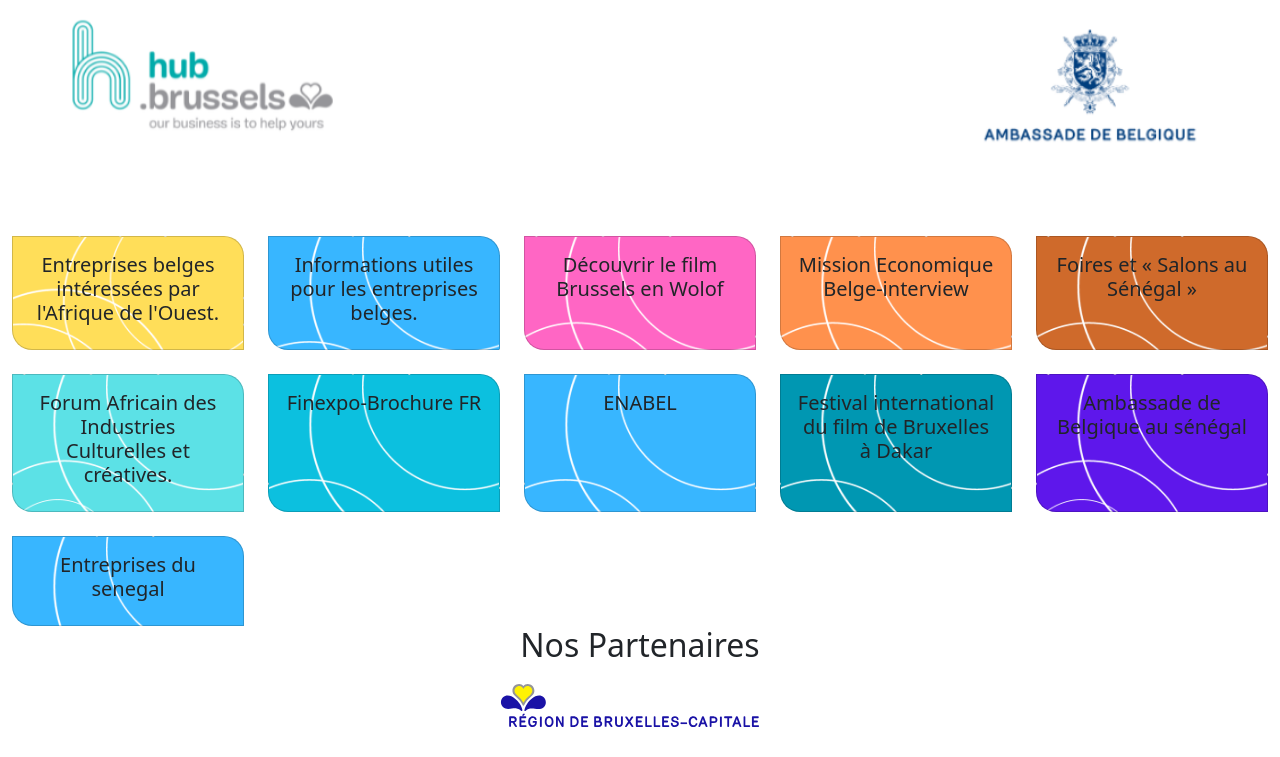
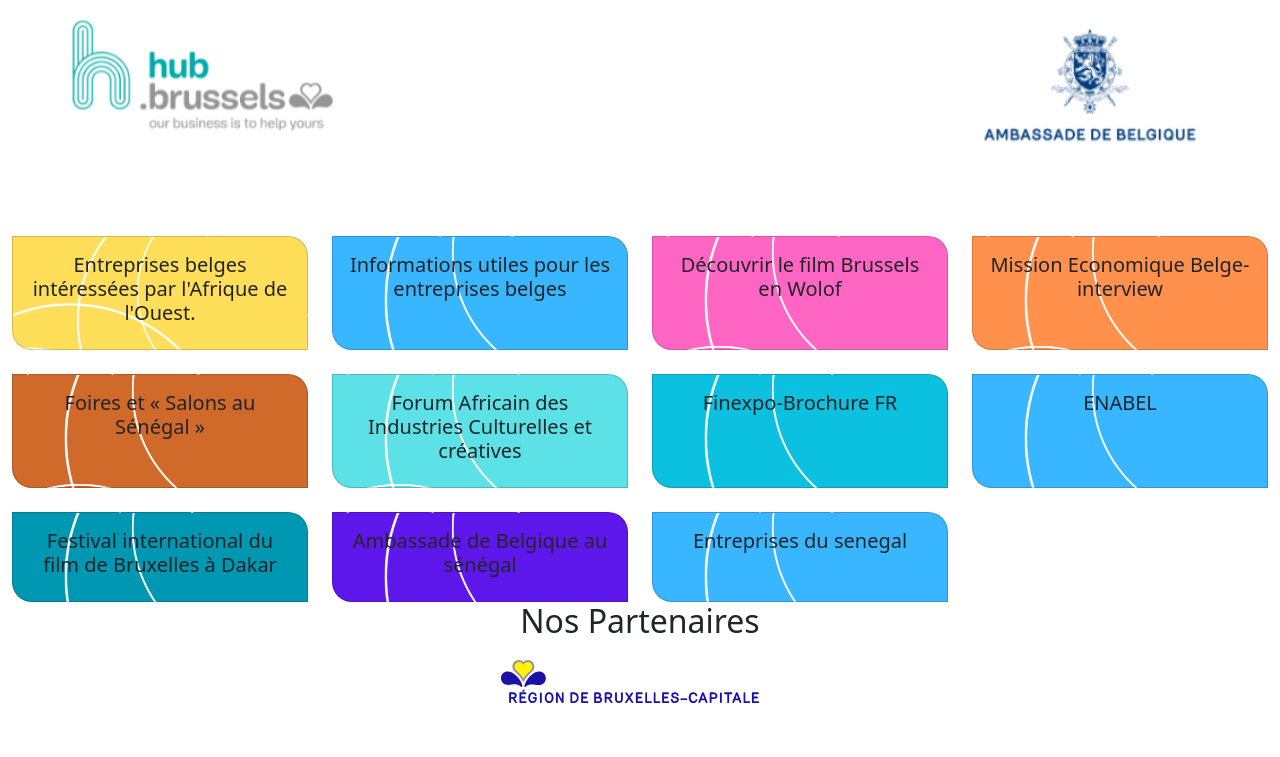
Before and after one commit to mafallseye/refontesitebelge, a Vue app: page / in a window 1280 px wide. Shown: the top 757 px of the page. Built offline with nearby package versions, Linux system fonts and the light colour scheme.

Commit message:
new commit

```diff
--- a/src/components/Mybody.vue
+++ b/src/components/Mybody.vue
@@ -1,12 +1,23 @@
 <template>
+   <form class="mx-auto px-4">
+    <!-- <label for="default-search" class="mb-2 text-sm font-medium text-gray-900 sr-only dark:text-white">Search</label> -->
+    <div class="relative ">
 
-  <div class="row row-cols-1 row-cols-md-5 g-4 mx-auto p-10 bg-base-100">
-  <div class="col">
+        <input type="text" id="floating_filled" v-model="searchQuery" class="block  px-2.5 pb-2.5 pt-5 w-full text-sm text-gray-900 bg-white dark:bg-gray-700 border-t-0  border-r-0  border-l-0 border-b-1 border-gray-900 dark:text-white dark:border-gray-900 dark:focus:border-gray-900 focus:outline-none focus:ring-0 focus:border-gray-900 peer" placeholder=" " />
+        <button type="submit" class="text-white absolute right-2.5 bottom-2.5   focus:ring-4 focus:outline-none focus:ring-blue-300 font-medium text-sm px-4 py-2 dark:bg-blue-600 dark:hover:bg-blue-700 dark:focus:ring-blue-800">
+            <svg class="w-4 h-4 text-gray-500 dark:text-gray-400" aria-hidden="true" xmlns="http://www.w3.org/2000/svg" fill="none" viewBox="0 0 20 20">
+                <path stroke="currentColor" stroke-linecap="round" stroke-linejoin="round" stroke-width="2" d="m19 19-4-4m0-7A7 7 0 1 1 1 8a7 7 0 0 1 14 0Z"/>
+            </svg>
+        </button>
+    </div>
+</form>
+  <div class="row row-cols-1 row-cols-md-4 g-4 mx-auto p-10 bg-base-100">
+  <div class="col" v-for="list in filteredUser.slice(0,1)" :key="list">
     <a @click=" SowMission()" style="text-decoration: none;">
     <div class="card h-100 card1 ">
       <!-- <img src="..." class="card-img-top" alt="..."> -->
       <div class="card-body cursor-pointer">
-        <h5 class="card-title text-center">Entreprises belges intéressées par l'Afrique de  l'Ouest.</h5>
+        <h5 class="card-title text-center">{{ list }}</h5>
         <!-- <p class="card-text  text-center">Entreprises belges intéressées par l'Afrique de  l'Ouest</p> -->
 
       </div>
@@ -19,12 +30,12 @@
     </div>
     </a>
   </div>
-  <div class="col">
+  <div class="col"  v-for="list in filteredUser.slice(1,2)" :key="list">
     <a @click="ShowInfo()" style="text-decoration: none;">
       <div class="card h-100 card2 ">
       <!-- <img src="..." class="card-img-top" alt="..."> -->
       <div class="card-body cursor-pointer ">
-        <h5 class="card-title text-center ">Informations utiles pour  les entreprises belges.</h5>
+        <h5 class="card-title text-center ">{{ list }}</h5>
         <!-- <p class="card-text text-center ">Informations utiles pour  les entreprises belges.</p> -->
 
       </div>
@@ -38,13 +49,13 @@
     </a>
 
   </div>
-  <div class="col">
+  <div class="col"  v-for="list in filteredUser.slice(2,3)" :key="list">
     <a href="/film-bruxel-en-wolof.mp4"
              style="text-decoration: none;">
     <div class="card h-100 card3">
       <!-- <img src="..." class="card-img-top" alt="..."> -->
       <div class="card-body">
-        <h5 class="card-title text-center">Découvrir le  film Brussels en Wolof</h5>
+        <h5 class="card-title text-center">{{ list }}</h5>
         <!-- <p class="card-text text-center "> le  film Brussels est traduit en Wolof</p> -->
 
       </div>
@@ -57,13 +68,13 @@
     </div>
     </a>
   </div>
-  <div class="col">
+  <div class="col"  v-for="list in filteredUser.slice(3,4)" :key="list">
     <a href="https://credorse.com/news/mission-economique-belge-au-senegal"  rel="noopener noreferrer" style="text-decoration: none;">
 
       <div class="card h-100 card4">
         <!-- <img src="..." class="card-img-top" alt="..."> -->
         <div class="card-body">
-          <h5 class="card-title text-center">Mission Economique Belge-interview</h5>
+          <h5 class="card-title text-center">{{ list }}</h5>
           <!-- <p class="card-text text-center">
             Une  interview pour la mission économique belge au Sénégal du 21 au 25 mai 2023
           </p> -->
@@ -78,13 +89,13 @@
       </div>
     </a>
   </div>
-  <div class="col">
+  <div class="col"  v-for="list in filteredUser.slice(4,5)" :key="list">
     <a href="/Foires et Salons au Sénégal.xlsx" style="text-decoration: none;">
 
       <div class="card h-100 card5">
         <!-- <img src="..." class="card-img-top" alt="..."> -->
         <div class="card-body">
-          <h5 class="card-title text-center">Foires et « Salons au Sénégal »</h5>
+          <h5 class="card-title text-center">{{ list }}</h5>
           <!-- <p class="card-text text-center">Agence Belge du Commerce extérieur</p> -->
 
 
@@ -99,12 +110,12 @@
       </div>
     </a>
   </div>
-  <div class="col">
+  <div class="col"  v-for="list in filteredUser.slice(5,6)" :key="list">
     <a href="https://live.eventtia.com/fr/inscription_forafricc" style="text-decoration: none;">
     <div class="card h-100 card6">
       <!-- <img src="..." class="card-img-top" alt="..."> -->
       <div class="card-body">
-        <h5 class="card-title text-center"> Forum Africain des Industries Culturelles et créatives.</h5>
+        <h5 class="card-title text-center">{{ list }}</h5>
         <!-- <p class="card-text text-center">Forum Africain des Industries Culturelles et créatives</p> -->
 
       </div>
@@ -117,12 +128,12 @@
     </div>
     </a>
   </div>
-  <div class="col">
+  <div class="col"  v-for="list in filteredUser.slice(6,7)" :key="list">
     <a href="/Finexpo-Brochure-FR-2023-Aide%20non%20liée-2023.pdf" style="text-decoration: none;">
     <div class="card h-100 card7">
       <!-- <img src="..." class="card-img-top" alt="..."> -->
       <div class="card-body">
-        <h5 class="card-title text-center">Finexpo-Brochure FR</h5>
+        <h5 class="card-title text-center">{{ list }}</h5>
         <!-- <p class="card-text text-center">Finexpo a pour
 objectif de soutenir l’exportation de
 biens d’équipement belges et de
@@ -138,13 +149,13 @@
     </div>
     </a>
   </div>
-  <div class="col">
+  <div class="col"  v-for="list in filteredUser.slice(7,8)" :key="list">
     <a href="https://www.enabel.be/fr/country/senegal/" style="text-decoration: none;">
 
       <div class="card h-100 card8">
         <!-- <img src="..." class="card-img-top" alt="..."> -->
         <div class="card-body">
-          <h5 class="card-title text-center">ENABEL</h5>
+          <h5 class="card-title text-center">{{ list }}</h5>
           <!-- <p class="card-text text-center">Enabel est l’agence de développement du gouvernement fédéral belge</p> -->
 
         </div>
@@ -157,13 +168,13 @@
       </div>
     </a>
   </div>
-  <div class="col">
+  <div class="col"  v-for="list in filteredUser.slice(8,9)" :key="list">
     <a href="https://www.fifb.be/" style="text-decoration: none;">
 
       <div class="card h-100 card9">
         <!-- <img src="..." class="card-img-top" alt="..."> -->
         <div class="card-body ">
-          <h5 class="card-title text-center">Festival international du film de Bruxelles à Dakar</h5>
+          <h5 class="card-title text-center">{{ list }}</h5>
           <!-- <p class="card-text text-center">FIFB - Du 14 au 18 Novembre 2023 </p> -->
 
         </div>
@@ -176,13 +187,13 @@
       </div>
     </a>
   </div>
-  <div class="col">
+  <div class="col"  v-for="list in filteredUser.slice(9,10)" :key="list">
     <a href="https://senegal.diplomatie.belgium.be/fr" style="text-decoration: none;">
 
         <div class="card h-100 card10">
           <!-- <img src="..." class="card-img-top" alt="..."> -->
           <div class="card-body ">
-            <h5 class="card-title text-center">Ambassade de Belgique au sénégal </h5>
+            <h5 class="card-title text-center">{{ list }} </h5>
             <!-- <p class="card-text text-center">Toutes les informations pratiques sur notre Ambassade à Dakar.</p> -->
 
           </div>
@@ -195,12 +206,12 @@
         </div>
     </a>
   </div>
-  <div class="col">
+  <div class="col"  v-for="list in filteredUser.slice(10,11)" :key="list">
     <a @click="ShowListEntrepriseSenegal()" style="text-decoration: none;">
       <div class="card h-100 card2 ">
       <!-- <img src="..." class="card-img-top" alt="..."> -->
       <div class="card-body cursor-pointer ">
-        <h5 class="card-title text-center ">Entreprises du senegal</h5>
+        <h5 class="card-title text-center ">{{ list }}</h5>
         <!-- <p class="card-text text-center ">Informations utiles pour  les entreprises belges.</p> -->
 
       </div>
@@ -340,12 +351,37 @@
   data(){
 return{
   listBody:[
-    {
-      name:"Entreprises belges intéressées par l'Afrique de  l'Ouest.",
-      card:"card"
+
+    "Entreprises belges intéressées par l'Afrique de  l'Ouest.",
+    "Informations utiles pour  les entreprises belges",
+    "Découvrir le  film Brussels en Wolof",
+    "Mission Economique Belge-interview",
+    "Foires et « Salons au Sénégal »",
+    " Forum Africain des Industries Culturelles et créatives",
+    "Finexpo-Brochure FR",
+    "ENABEL",
+    "Festival international du film de Bruxelles à Dakar",
+    "Ambassade de Belgique au sénégal ",
+    "Entreprises du senegal"
+
+
+  ],
+  searchQuery: "",
+
+
+      filter: '',
+}
+  },
+  computed:{
+    filteredUser() {
+      const query = this.searchQuery.toLowerCase();
+      if (this.searchQuery === "") {
+        return this.listBody;
+      }
+      return this.listBody.filter((list) => {
+        return list.toLowerCase().includes(query);
+      });
     }
-  ]
-}
   },
   methods:{
   SowMission(){
--- a/src/components/Organisateur.vue
+++ b/src/components/Organisateur.vue
@@ -88,8 +88,8 @@
 </div>
           <!-- <p class="font-light text-gray-500 sm:text-xl dark:text-gray-400">We use an agile approach to test assumptions and connect with the needs of your audience early and often.</p> -->
       </div>
-      <div class="grid gap-8 lg:grid-cols-2">
-          <article class="p-6 bg-white rounded-lg  border border-gray-200 shadow-md dark:bg-gray-800 dark:border-gray-700">
+      <div class="grid gap-8 lg:grid-cols-2 anim">
+          <article class="p-6 bg-white rounded-lg   border border-gray-200 shadow-md dark:bg-gray-800 dark:border-gray-700">
               <!-- <div class="flex justify-between items-center mb-5 text-gray-500"> -->
                   <!-- <span class="bg-primary-100 text-primary-800 text-xs font-medium inline-flex items-center px-2.5 py-0.5 rounded dark:bg-primary-200 dark:text-primary-800">
                       <svg class="mr-1 w-3 h-3" fill="currentColor" viewBox="0 0 20 20" xmlns="http://www.w3.org/2000/svg"><path d="M2 6a2 2 0 012-2h6a2 2 0 012 2v8a2 2 0 01-2 2H4a2 2 0 01-2-2V6zM14.553 7.106A1 1 0 0014 8v4a1 1 0 00.553.894l2 1A1 1 0 0018 13V7a1 1 0 00-1.447-.894l-2 1z"></path></svg>
@@ -112,7 +112,7 @@
                   </a> -->
               <!-- </div> -->
           </article>
-          <article class="p-6 bg-white rounded-lg border border-gray-200 shadow-md dark:bg-gray-800 dark:border-gray-700">
+          <article class="p-6 bg-white rounded-lg border anim1 border-gray-200 shadow-md dark:bg-gray-800 dark:border-gray-700">
               <!-- <div class="flex justify-between items-center mb-5 text-gray-500">
                   <span class="bg-primary-100 text-primary-800 text-xs font-medium inline-flex items-center px-2.5 py-0.5 rounded dark:bg-primary-200 dark:text-primary-800">
                       <svg class="mr-1 w-3 h-3" fill="currentColor" viewBox="0 0 20 20" xmlns="http://www.w3.org/2000/svg"><path fill-rule="evenodd" d="M2 5a2 2 0 012-2h8a2 2 0 012 2v10a2 2 0 002 2H4a2 2 0 01-2-2V5zm3 1h6v4H5V6zm6 6H5v2h6v-2z" clip-rule="evenodd"></path><path d="M15 7h1a2 2 0 012 2v5.5a1.5 1.5 0 01-3 0V7z"></path></svg>
@@ -140,3 +140,13 @@
 </section>
 
 </template>
+<style scoped>
+.anim{
+    animation: mymove 5s infinite;
+  animation-delay: 2s
+}
+@keyframes mymove {
+  from {left: 0px;}
+  to {left: 200px;}
+}
+</style>
--- a/src/views/HomeView.vue
+++ b/src/views/HomeView.vue
@@ -21,7 +21,7 @@
 
 
       <Image />
-          <Search />
+          <!-- <Search /> -->
 
           <Mybody />
 
```
